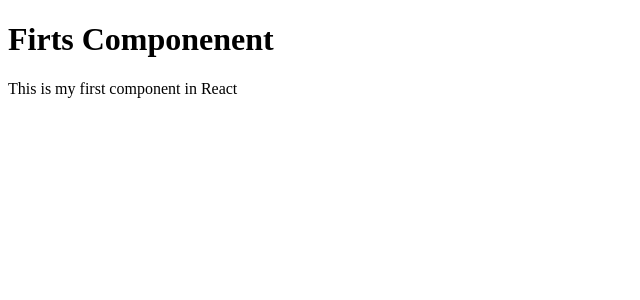
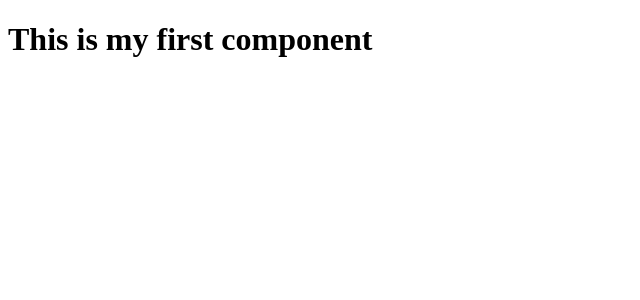
Before and after one commit to bogdandin/react-turoial-romana, a React (Create React App) app: page / in a window 1280 px wide. Shown: the top 300 px of the page, without its empty margins (0-640 px from the left). Built offline with nearby package versions, Linux system fonts and the light colour scheme.

Commit message:
Part 2 state 0.1  state

```diff
--- a/src/App.jsx
+++ b/src/App.jsx
@@ -1,11 +1,21 @@
 import React, { Component } from 'react'
 
 class App extends Component {
+    constructor (props){
+        super(props)
+
+        this.state = {
+            msg: "This is my first component"
+        }
+    }
+
+
+
     render () {
         return (
             <div>
-                <h1>Firts Componenent</h1>
-                <p> This is my first component in React</p>
+                <h1>{this.state.msg}</h1>
+
 
             </div>
         )
```
